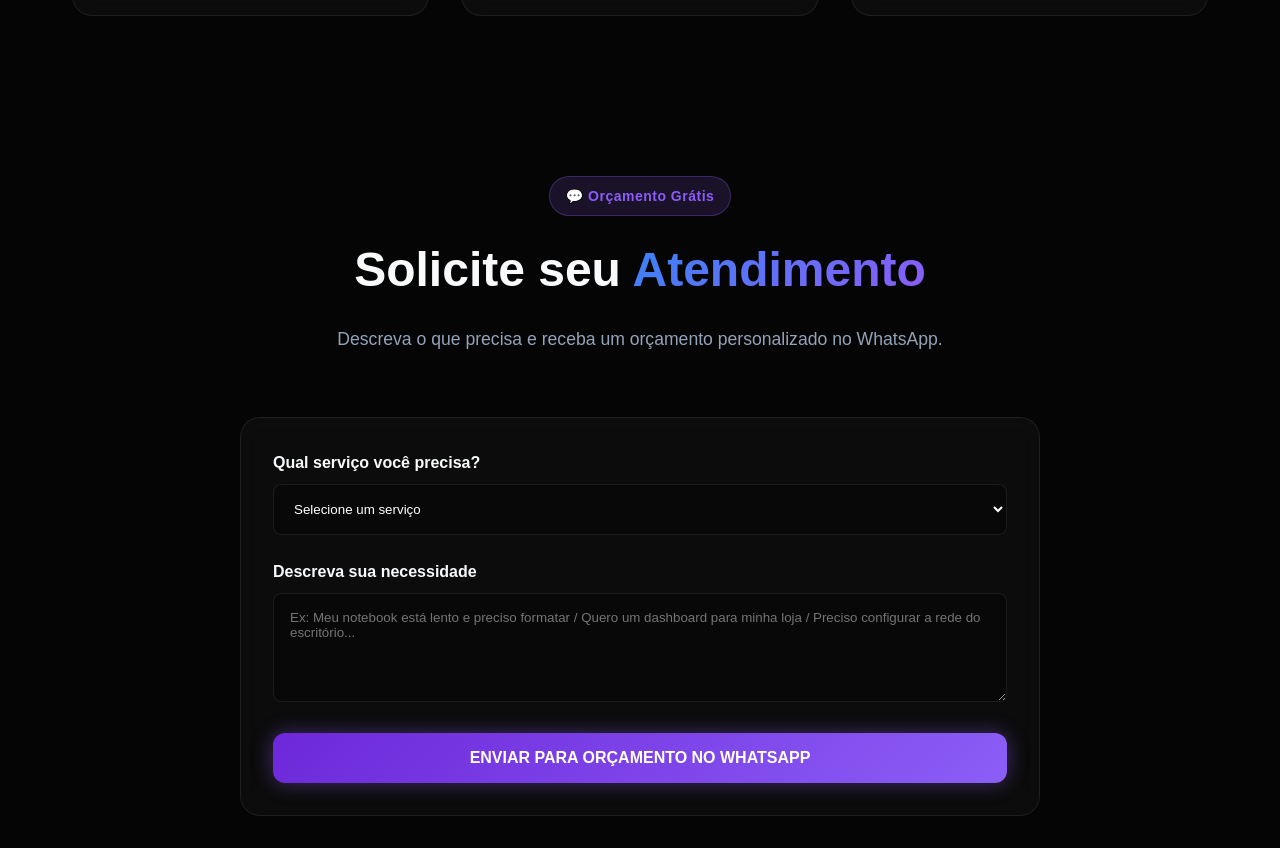
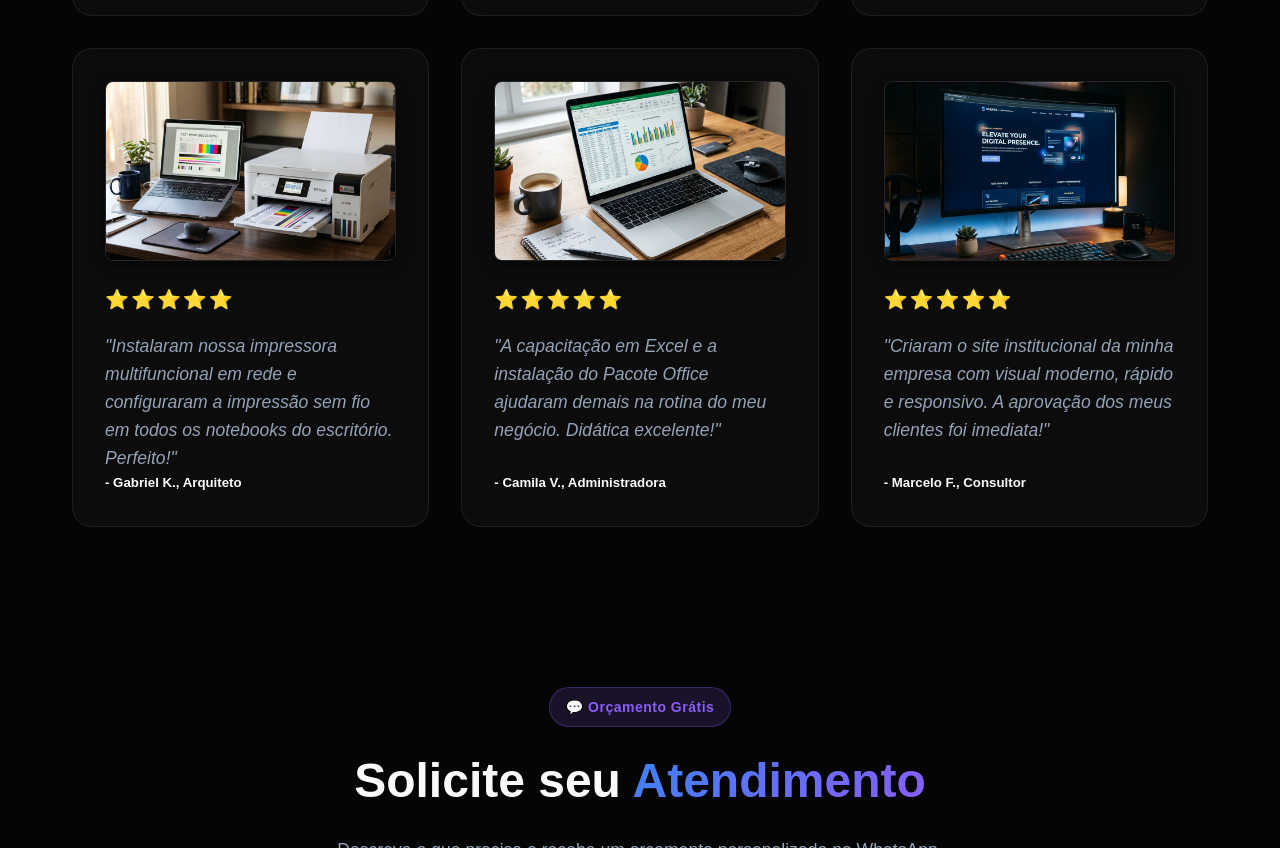
Before and after one commit to MarcoTuliops22/Profissionaliza., a website: page index.html in a window 1280 px wide. Shown: the part 7360-8208 px from the top of the page. Drawn offline with Linux system fonts and the light colour scheme.

Commit message:
corrigindo templetes dos clientes

```diff
--- a/index.html
+++ b/index.html
@@ -528,6 +528,27 @@
                 <p>"Tive um problema urgente no trabalho e resolveram tudo remotamente em menos de 30 minutos. Atendimento rápido e muito profissional!"</p>
                 <h5>- Patrícia L., Contadora</h5>
             </div>
+
+            <div class="testimonial-card glass-card reveal" style="transition-delay: 0.6s;">
+                <img src="assets/testimonial_impressora.png" alt="Impressora instalada e configurada em rede" class="portfolio-img">
+                <div class="stars">⭐⭐⭐⭐⭐</div>
+                <p>"Instalaram nossa impressora multifuncional em rede e configuraram a impressão sem fio em todos os notebooks do escritório. Perfeito!"</p>
+                <h5>- Gabriel K., Arquiteto</h5>
+            </div>
+
+            <div class="testimonial-card glass-card reveal" style="transition-delay: 0.7s;">
+                <img src="assets/testimonial_pacote_office.png" alt="Treinamento e uso do Pacote Office e Excel" class="portfolio-img">
+                <div class="stars">⭐⭐⭐⭐⭐</div>
+                <p>"A capacitação em Excel e a instalação do Pacote Office ajudaram demais na rotina do meu negócio. Didática excelente!"</p>
+                <h5>- Camila V., Administradora</h5>
+            </div>
+
+            <div class="testimonial-card glass-card reveal" style="transition-delay: 0.8s;">
+                <img src="assets/testimonial_criacao_sites.png" alt="Website profissional desenvolvido para cliente" class="portfolio-img">
+                <div class="stars">⭐⭐⭐⭐⭐</div>
+                <p>"Criaram o site institucional da minha empresa com visual moderno, rápido e responsivo. A aprovação dos meus clientes foi imediata!"</p>
+                <h5>- Marcelo F., Consultor</h5>
+            </div>
         </div>
     </section>
 
```
Also changed, not shown: assets/testimonial_criacao_sites.png (added), assets/testimonial_impressora.png (added), assets/testimonial_pacote_office.png (added).
